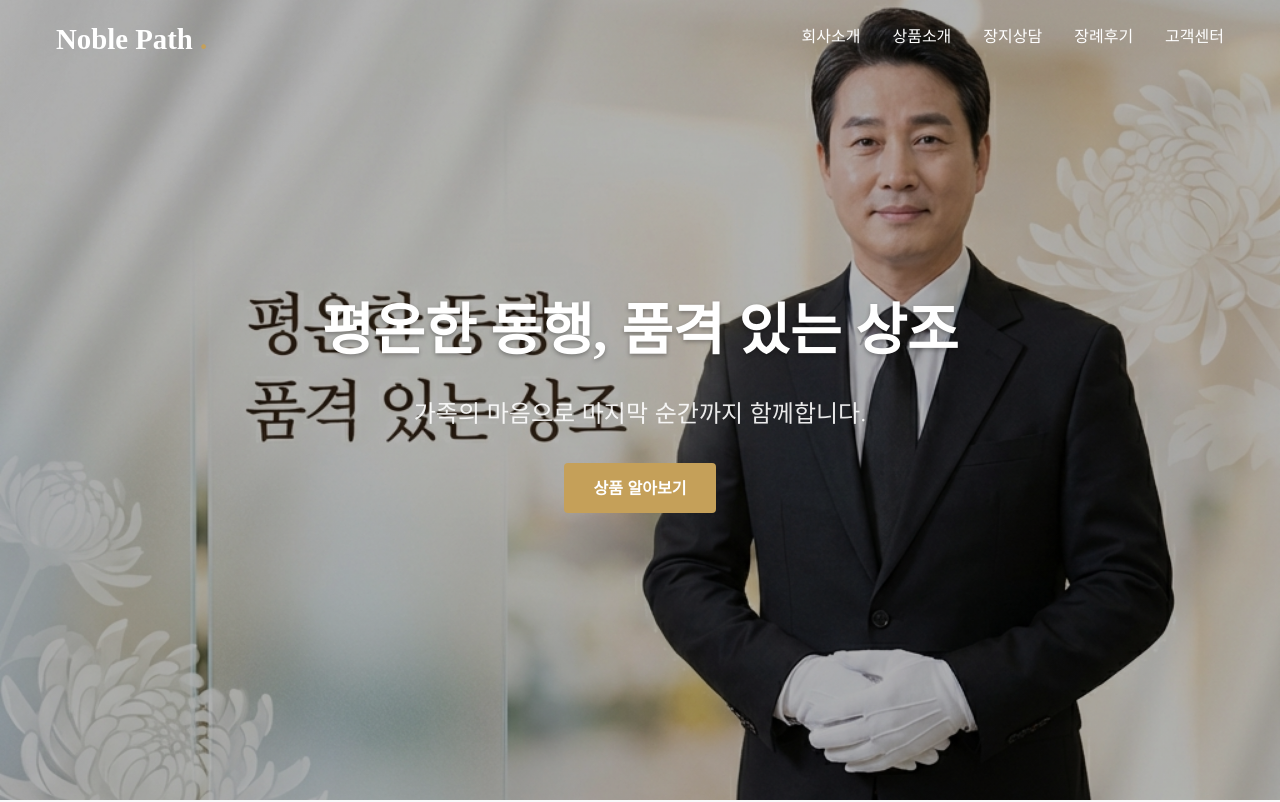
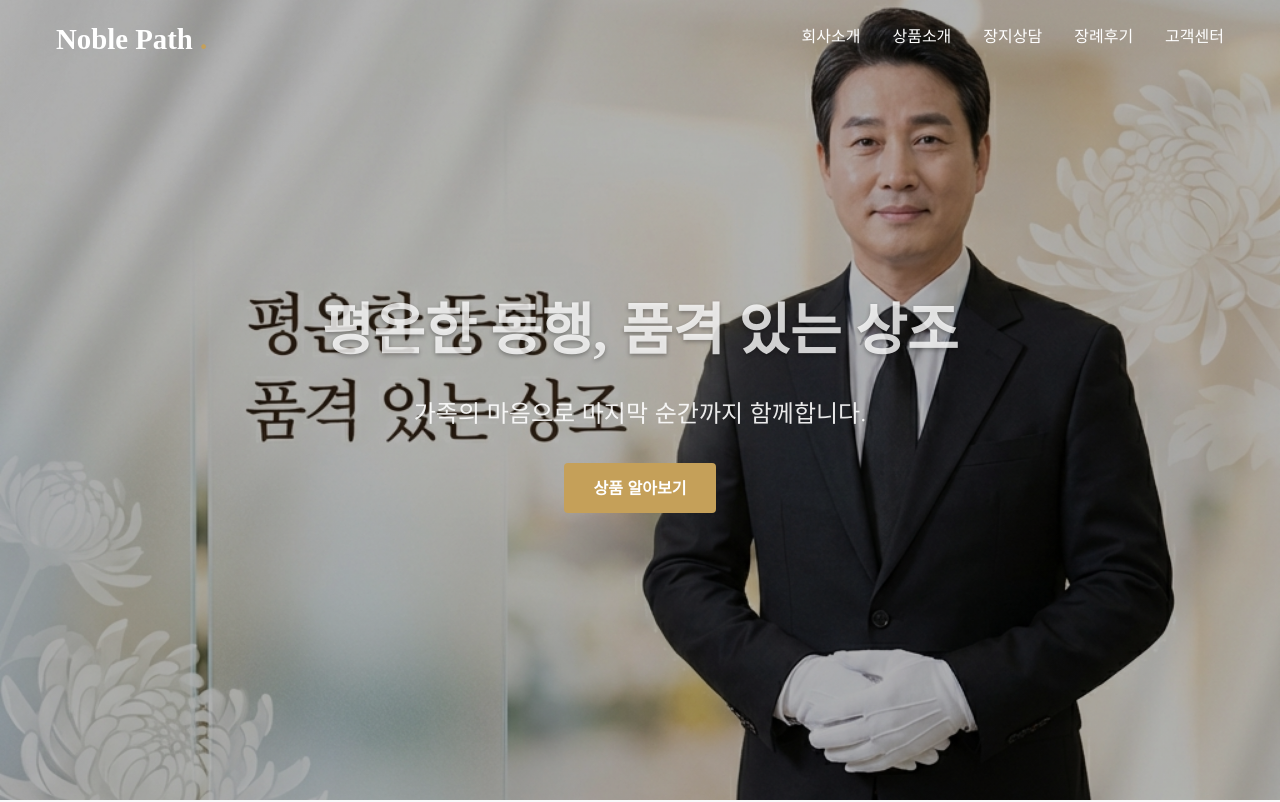
Before and after one commit to aucus/sangjo, a website built with Vite: page index.html in a window 1280 px wide. Shown: the top 802 px of the page. Built offline with nearby package versions, Linux system fonts and the light colour scheme.

Commit message:
Tweak hero heading text color

```diff
--- a/style.css
+++ b/style.css
@@ -194,7 +194,7 @@ nav {
 .hero-content h1 {
   font-size: 3.5rem;
   margin-bottom: var(--spacing-md);
-  color: var(--color-white);
+  color: rgba(255, 255, 255, 0.8);
   text-shadow: 0 2px 4px rgba(0, 0, 0, 0.3);
 }
 
```
